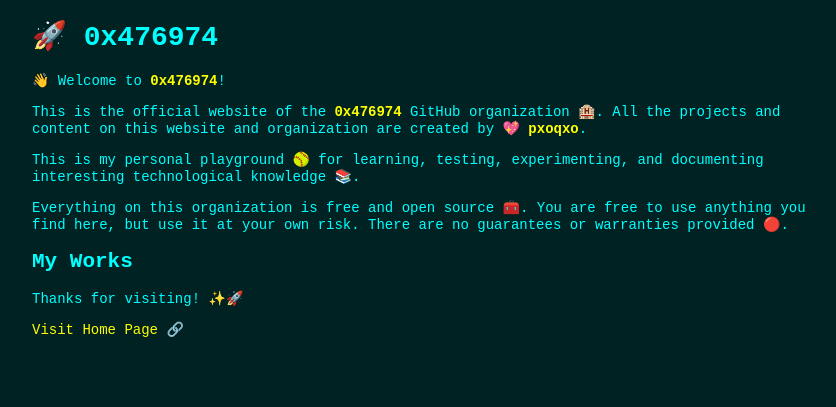
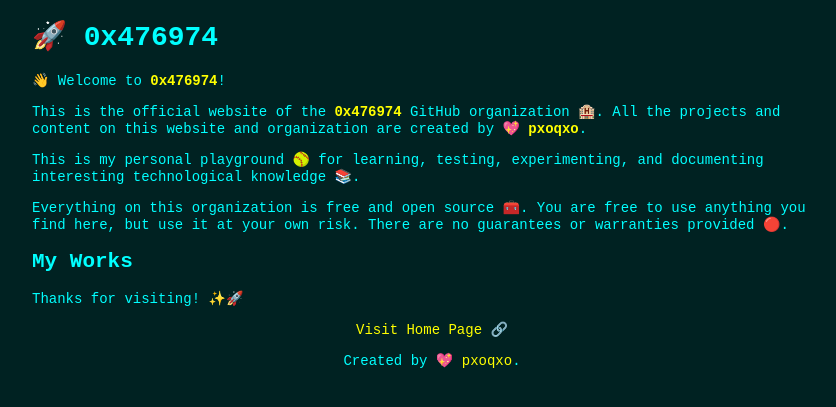
Before and after one commit to 0x476974/0x476974.github.io, a Jekyll site: the page built from README.md, in a window 1280 px wide. Shown: the top 407 px of the page, without its empty margins (208-1044 px from the left). Built offline with Jekyll 4.4.1, drawn with Linux system fonts in a browser that asks for light colours; our own code applies the rules of GitHub Pages for plain Markdown files.

Commit message:
Footer fix links added.

```diff
--- a/_layouts/default.html
+++ b/_layouts/default.html
@@ -11,6 +11,8 @@
     <main>
       {{ content }}
     </main>
+	<p class="center"><a href="https://0x476974.github.io/">Visit Home Page 🔗</a></p>
+	<p class="center">Created by 💖 <a href="https://github.com/pxoqxo">pxoqxo</a>.</p>
   <div>
 </body>
 </html>
--- a/assets/css/style.css
+++ b/assets/css/style.css
@@ -2,7 +2,7 @@ html, body{
     color: #00ffff;
     background-color: #002222;
     font-family: monospace;
-	font-size: 14px;
+    font-size: 14px;
 }
 a, a:visited {
     color: #ffff00;
@@ -19,8 +19,11 @@ a:active {
 }
 #board{
     max-width: 800px;
-	display: block;
-	margin: auto;
-	width: 100%;
-	box-sizing: border-box;
+    display: block;
+    margin: auto;
+    width: 100%;
+    box-sizing: border-box;
 }
+.center{
+    text-align:center;
+}
```
Also changed, not shown: README.md (+0 -2 lines).
